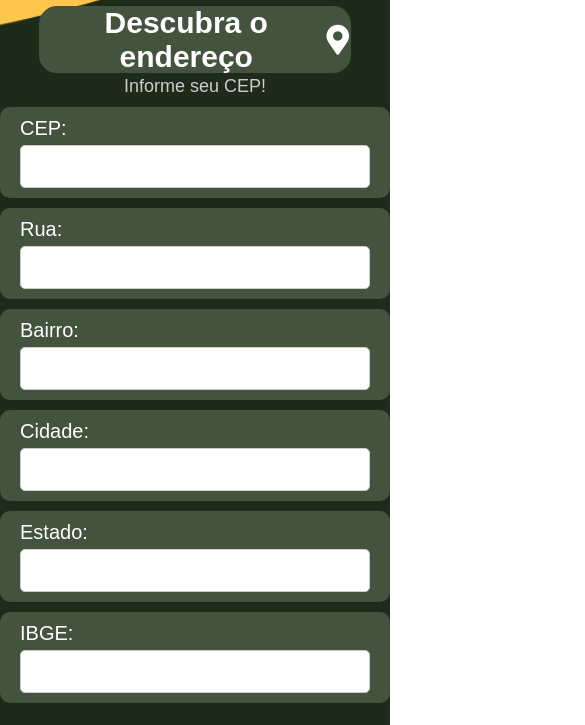
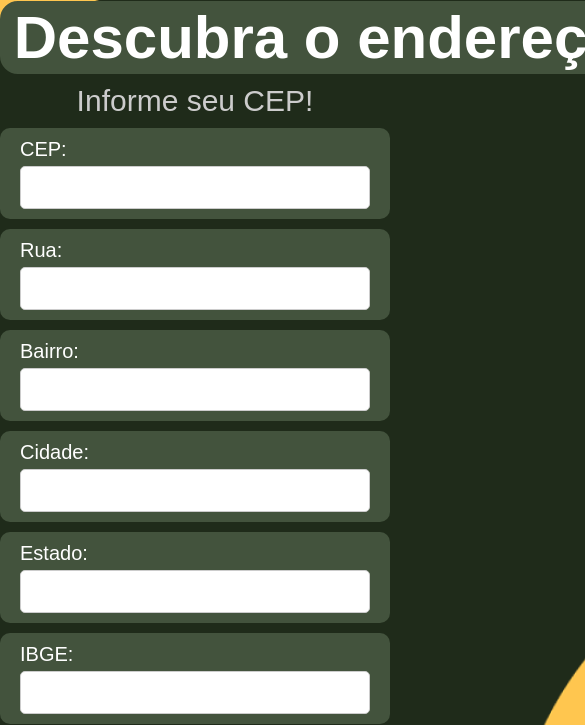
Before and after one commit to YasminFadel15/ConsultaEndereco, a plain HTML site: page index.html in a window 390 px wide. Shown: the top 725 px of the page, 585 px wide, since content can reach past the window. Drawn offline with Linux system fonts and the light colour scheme; a web font is replaced by a local one.

Commit message:
Update styles.css

```diff
--- a/styles.css
+++ b/styles.css
@@ -123,39 +123,3 @@ footer {
     cursor: pointer;
     justify-content: space-around;
 }
-
-
-
-@media only screen and (max-width: 600px) {
-    .title-box {
-        width: 80%;
-        height: 8vh;
-        margin: 5% auto -2%;
-        padding: auto;
-    }
-
-    .title {
-        font-size: 30px;
-        margin: 0 0 0 10px;
-        color: #fff;
-        display: flex;
-        align-items: center;
-    }
-
-    .title-box i {
-        font-size: 30px;
-        margin:  0 0 0 5px;
-        color: #fff;
-        display: flex;
-        align-items: center;
-    }
-
-    p {
-        font-size: 18px;
-    }
-
-    body {
-        margin: -5% 0 0;
-        height: 100vh;
-    }
-}
```
